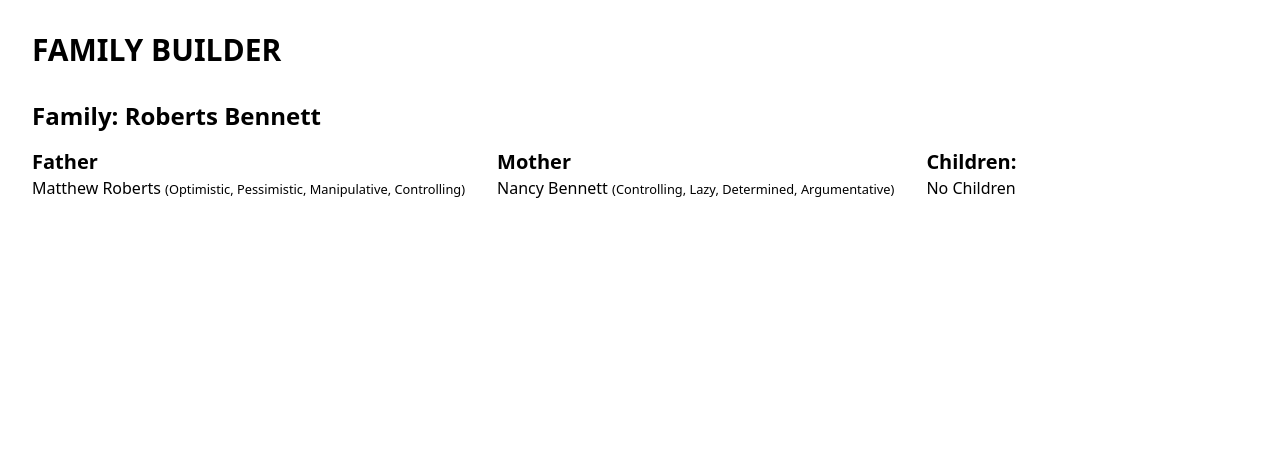
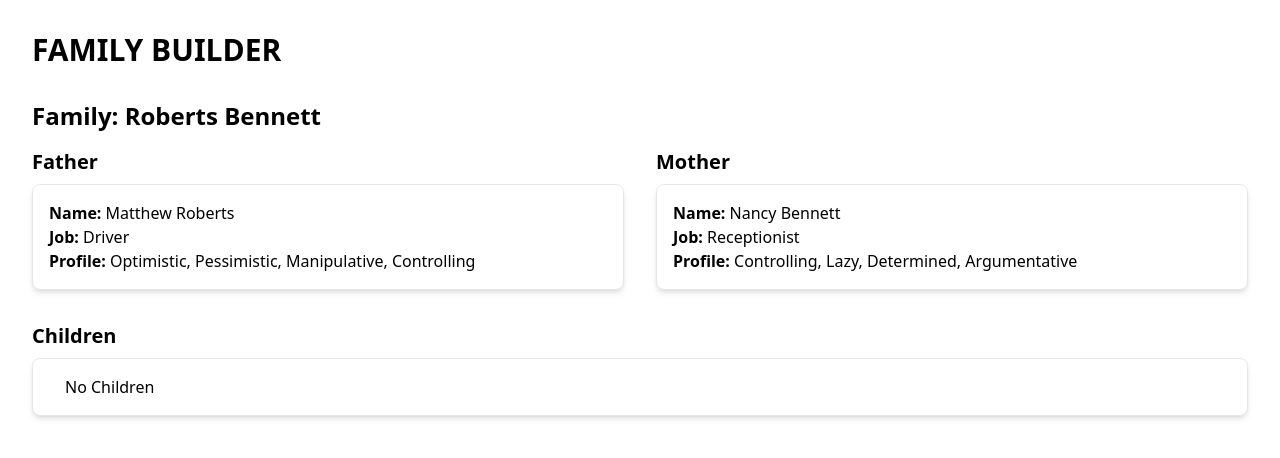
Before and after one commit to albbarrera96/apartment-build-sim, a React (Vite) app: page / in a window 1280 px wide. Shown: the top 458 px of the page. Built offline with nearby package versions, Linux system fonts and the light colour scheme.

Commit message:
layout improved

```diff
--- a/src/App.tsx
+++ b/src/App.tsx
@@ -1,5 +1,6 @@
 import Names from './assets/names.json'
 import personality_traits from './assets/personality_traits.json'
+import jobs from './assets/jobs.json'
 
 const male_first_names: string[] = Names.male_first_names;
 const female_first_names:string[] = Names.female_first_names;
@@ -23,16 +24,30 @@ function App() {
     return personality;
   }
 
+  function generateJob(gender:string) {
+    var job:string = '';
+    if(gender === "male"){
+      job = jobs.male_jobs[Math.floor(Math.random() * jobs.male_jobs.length)];
+    }
+    else{
+      job = jobs.female_jobs[Math.floor(Math.random() * jobs.female_jobs.length)];
+    }
+    return job;
+  }
+
   function generateMaleNPC() {
     const firstName = male_first_names[Math.floor(Math.random() * male_first_names.length)];
     const lastName = last_names[Math.floor(Math.random() * last_names.length)];
     const personality = generatePersonality(4);
     const img = `https://thispersondoesnotexist.com/`;
+    const gender:string = 'male';
+    const job = generateJob(gender);
     const male_npc = {
       personality,
       firstName,
       lastName,
-      gender: 'male',
+      gender,
+      job,
       img,
       age: (Math.floor(Math.random() * 100) + 18)
     };
@@ -44,12 +59,15 @@ function App() {
     const lastName = last_names[Math.floor(Math.random() * last_names.length)];
     const personality = generatePersonality(4)
     const img = `https://thispersondoesnotexist.com/`;
+    const gender:string = 'female';
+    const job = generateJob(gender)
     const female_npc = {
       personality,
       firstName,
       lastName,
-      gender: 'female',
       img,
+      gender,
+      job,
       age: (Math.floor(Math.random() * 100) + 18)
     };
     return female_npc;
@@ -73,7 +91,10 @@ function App() {
       if (child.age > family.father.age || child.age > family.mother.age) {
         child.age = Math.min(family.father.age, family.mother.age) - 18;
       }
-      family.children.push(child);
+      const is_duplicated_child = family.children.some((c) => c.firstName === child.firstName);
+      if (!is_duplicated_child) {
+        family.children.push(child);
+      }
     }
     return family;
   };
@@ -85,27 +106,47 @@ function App() {
         <h1 className="text-3xl font-bold uppercase">Family builder</h1>
         <article className="my-8">
           <h2 className="text-2xl font-bold mb-4">Family: {family.family_name}</h2>
-          <div className="flex d-flex gap-8">
-            <section>
-              <h3 className="text-xl font-bold">Father</h3>
-              <p>{family.father.firstName} {family.father.lastName} <small>({family.father.personality})</small></p>
+          <div className="flex gap-8">
+            <section className="w-1/2">
+              <h3 className="text-xl font-bold mb-2">Father</h3>
+              <div className="bg-white p-4 rounded-lg shadow-md border">
+                <p><strong className="capitalize">Name:</strong> {family.father.firstName} {family.father.lastName}</p>
+                <p><strong className="capitalize">Job:</strong> <span className="capitalize">{family.father.job}</span></p>
+                <p><strong className="capitalize">Profile: </strong> {family.father.personality}</p>
+              </div>
             </section>
-            <section>
-              <h3 className="text-xl font-bold">Mother</h3>
-              <p>{family.mother.firstName} {family.mother.lastName}  <small>({family.mother.personality})</small></p>
-            </section>
-            <section>
-              <h3 className="text-xl font-bold">Children:</h3>
-              <ul>
-                {family.children.length > 0 ? family.children.map((child, index) => (
-                  <li key={index}>
-                    {child.firstName} {child.lastName}  <small>({child.personality})</small>
-                  </li>
-                )) : <li>No Children</li>
-                }
-              </ul>
+            <section className="w-1/2">
+              <h3 className="text-xl font-bold mb-2">Mother</h3>
+              <div className="bg-white p-4 rounded-lg shadow-md border">
+                <p><strong className="capitalize">Name:</strong> {family.mother.firstName} {family.mother.lastName}</p>
+                <p><strong className="capitalize">Job:</strong> <span className="capitalize"> {family.mother.job} </span></p>
+                <p><strong className="capitalize">Profile: </strong> {family.mother.personality}</p>
+              </div>
             </section>
           </div>
+          <section className="w-full mt-8">
+              <h3 className="text-xl font-bold mb-2">Children</h3>
+              <div className="bg-white px-8 py-4 rounded-lg shadow-md border">
+                {family.children.length > 0 ? (
+                  <ol>
+                    {family.children.map((child, index) => (
+                      <li key={index}>
+                        <ol>
+                          <li className='list-disc'>
+                            <strong className="capitalize">Name:</strong> {child.firstName} {child.lastName}
+                          </li>
+                          <li>
+                            <strong className="capitalize">Profile:</strong> {child.personality}
+                          </li>
+                        </ol>
+                      </li>
+                    ))}
+                  </ol>
+                ) : (
+                  <p>No Children</p>
+                )}
+              </div>
+            </section>
         </article>
       </main>
     </>
--- /dev/null
+++ b/src/assets/jobs.json
@@ -0,0 +1,41 @@
+{
+    "male_jobs":[
+        "doctor",
+        "engineer",
+        "scientist",
+        "programmer",
+        "teacher",
+        "professor",
+        "lawyer",
+        "judge",
+        "businessman",
+        "policeman",
+        "fireman",
+        "soldier",
+        "carpenter",
+        "plumber",
+        "mechanic",
+        "driver",
+        "electrician"
+    ],
+    "female_jobs": [
+        "nurse",
+        "secretary",
+        "librarian",
+        "housewife",
+        "waitress",
+        "maid",
+        "receptionist",
+        "hairdresser",
+        "doctor",
+        "teacher",
+        "professor",
+        "lawyer",
+        "judge",
+        "businesswoman",
+        "policewoman",
+        "programmer",
+        "dancer",
+        "singer"
+    ]
+}
```
